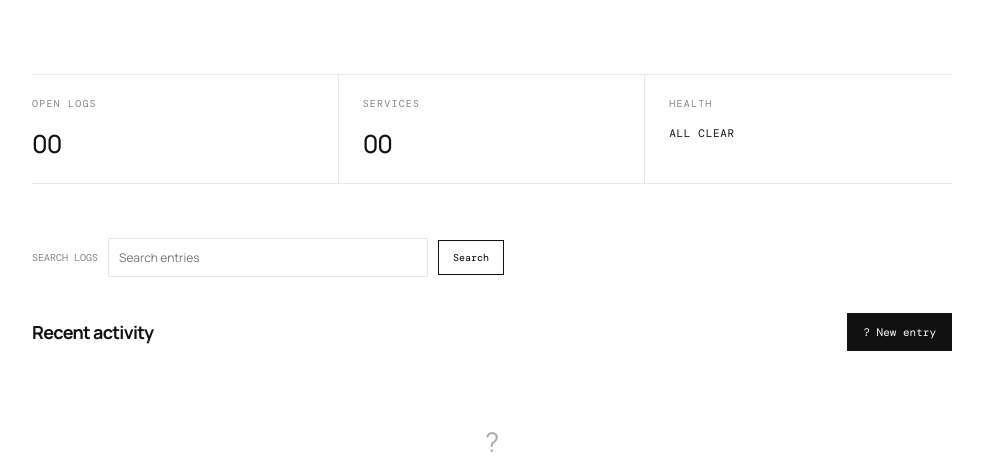
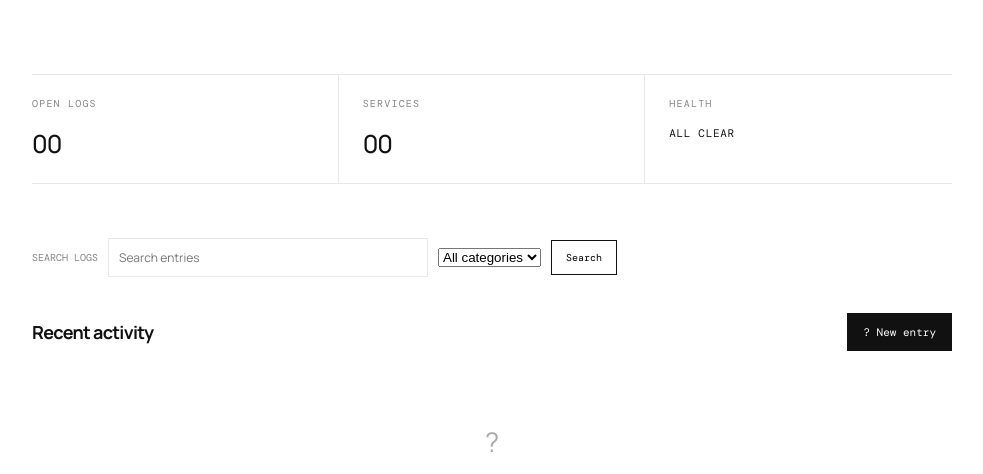
Before and after one commit to RajuSinghRaj/devme, a Flask app: page / in a window 1280 px wide. Shown: the part 480-954 px from the top of the page, without its empty margins (148-1131 px from the left). Run offline with Flask 3, Linux system fonts and the light colour scheme; data that the repository does not hold is empty.

Commit message:
feat: filter dashboard entries by category

```diff
--- a/app.py
+++ b/app.py
@@ -140,6 +140,6 @@ def create_app(test_config=None):
     def dashboard():
         query = request.args.get("q", "")[:100]
         entries = search_events(app.config["DATABASE"], query) if query else list_events(app.config["DATABASE"])
-        return render_template("index.html", events=entries, query=query, event_count=len(list_events(app.config["DATABASE"], 100)))
+        return render_template("index.html", events=entries, query=query, categories=list_categories(app.config["DATABASE"]), selected_category=request.args.get("category", ""), event_count=len(list_events(app.config["DATABASE"], 100)))
 
     return app
--- a/templates/index.html
+++ b/templates/index.html
@@ -11,7 +11,7 @@
     <header class="topbar"><a class="brand" href="/">DEVTRACK<span>.</span></a><span class="caption">PERSONAL OPS LOG</span></header>
     <section class="intro"><p class="eyebrow">{{ today_label|upper }}</p><h1>Build with<br>clarity.</h1><p class="lede">A quiet space to track your work and keep an eye on what matters.</p></section>
     <section class="overview" aria-label="Overview"><article><span>OPEN LOGS</span><strong>{{ "%02d"|format(event_count) }}</strong></article><article><span>SERVICES</span><strong>00</strong></article><article><span>HEALTH</span><strong class="health">ALL CLEAR</strong></article></section>
-    <section class="activity"><form class="search-form" action="/" method="get"><label for="search">Search logs</label><input id="search" name="q" value="{{ query }}" placeholder="Search entries"><button type="submit">Search</button></form><div class="section-head"><h2>Recent activity</h2><a class="new-entry" href="#new-entry">? New entry</a></div>{% if events %}
+    <section class="activity"><form class="search-form" action="/" method="get"><label for="search">Search logs</label><input id="search" name="q" value="{{ query }}" placeholder="Search entries"><select name="category" aria-label="Filter by category"><option value="">All categories</option>{% for item in categories %}<option value="{{ item }}" {% if selected_category == item %}selected{% endif %}>{{ item|title }}</option>{% endfor %}</select><button type="submit">Search</button></form><div class="section-head"><h2>Recent activity</h2><a class="new-entry" href="#new-entry">? New entry</a></div>{% if events %}
       <ol class="event-list" aria-label="Recent developer log entries" aria-live="polite">{% for event in events %}<li><div><strong>{{ event.title }}</strong><p>{{ event.details }}</p></div><span class="event-meta">{{ event.category|upper }} ? {{ event.severity|upper }}</span></li>{% endfor %}</ol>
       {% else %}<div class="empty"><span class="empty-mark">?</span><p>Your log starts here.</p><small>Add an entry to capture a decision, a fix, or a thought worth keeping.</small></div>{% endif %}
       {% if request.args.get('error') == 'title-required' %}<p class="form-error" role="alert">Add a title before saving.</p>{% endif %}<form id="new-entry" class="entry-form" action="{{ url_for('create_dashboard_event') }}" method="post"><label for="title">New log entry</label><input id="title" name="title" maxlength="120" placeholder="What did you work on?" required><textarea name="details" maxlength="2000" placeholder="Add a few details (optional)"></textarea><select name="category" aria-label="Entry category"><option value="note">Note</option><option value="build">Build</option><option value="fix">Fix</option><option value="decision">Decision</option></select><select name="severity" aria-label="Entry severity"><option value="low">Low</option><option value="normal" selected>Normal</option><option value="high">High</option></select><button type="submit">Save entry</button></form></section>
```
